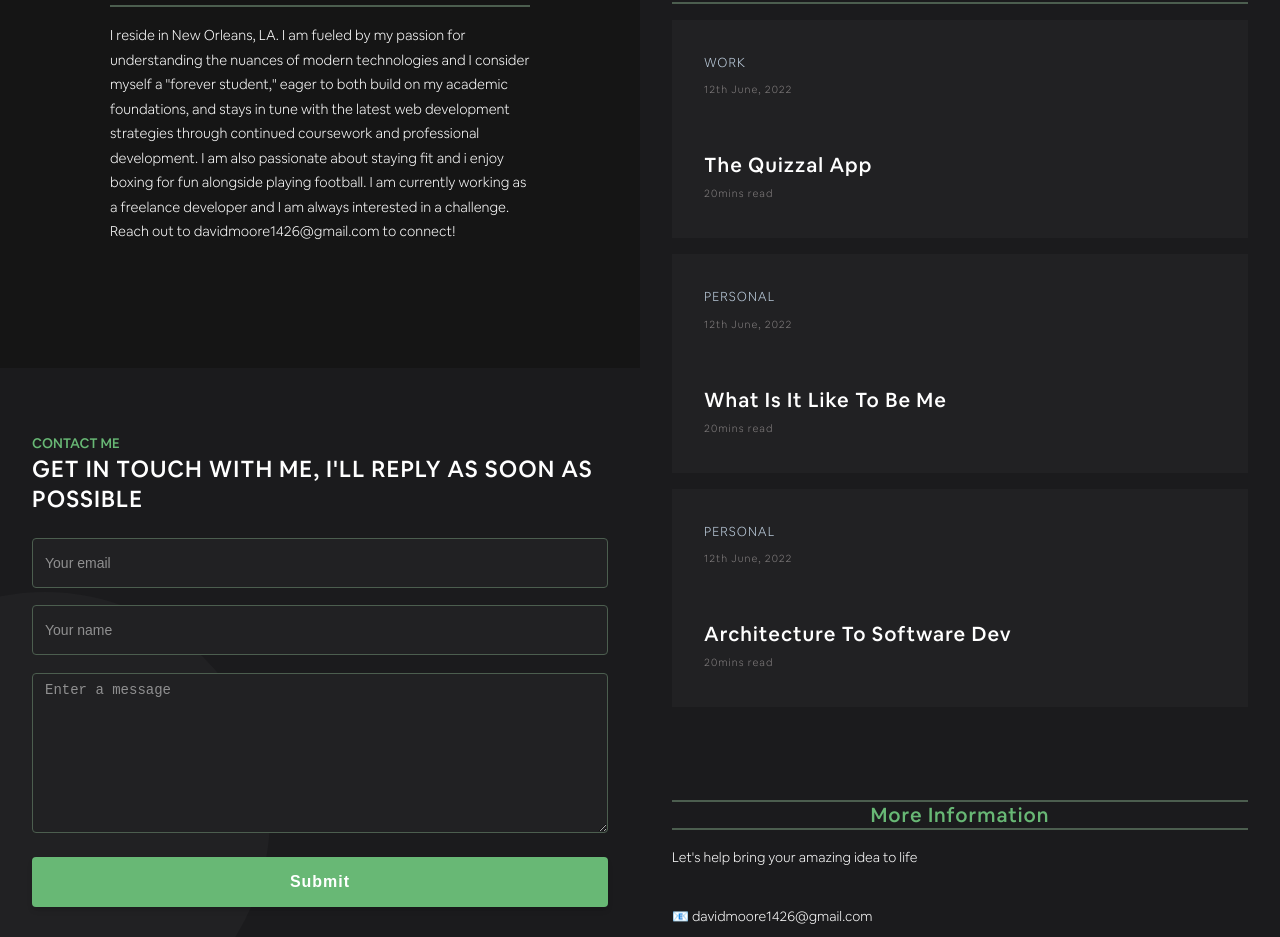
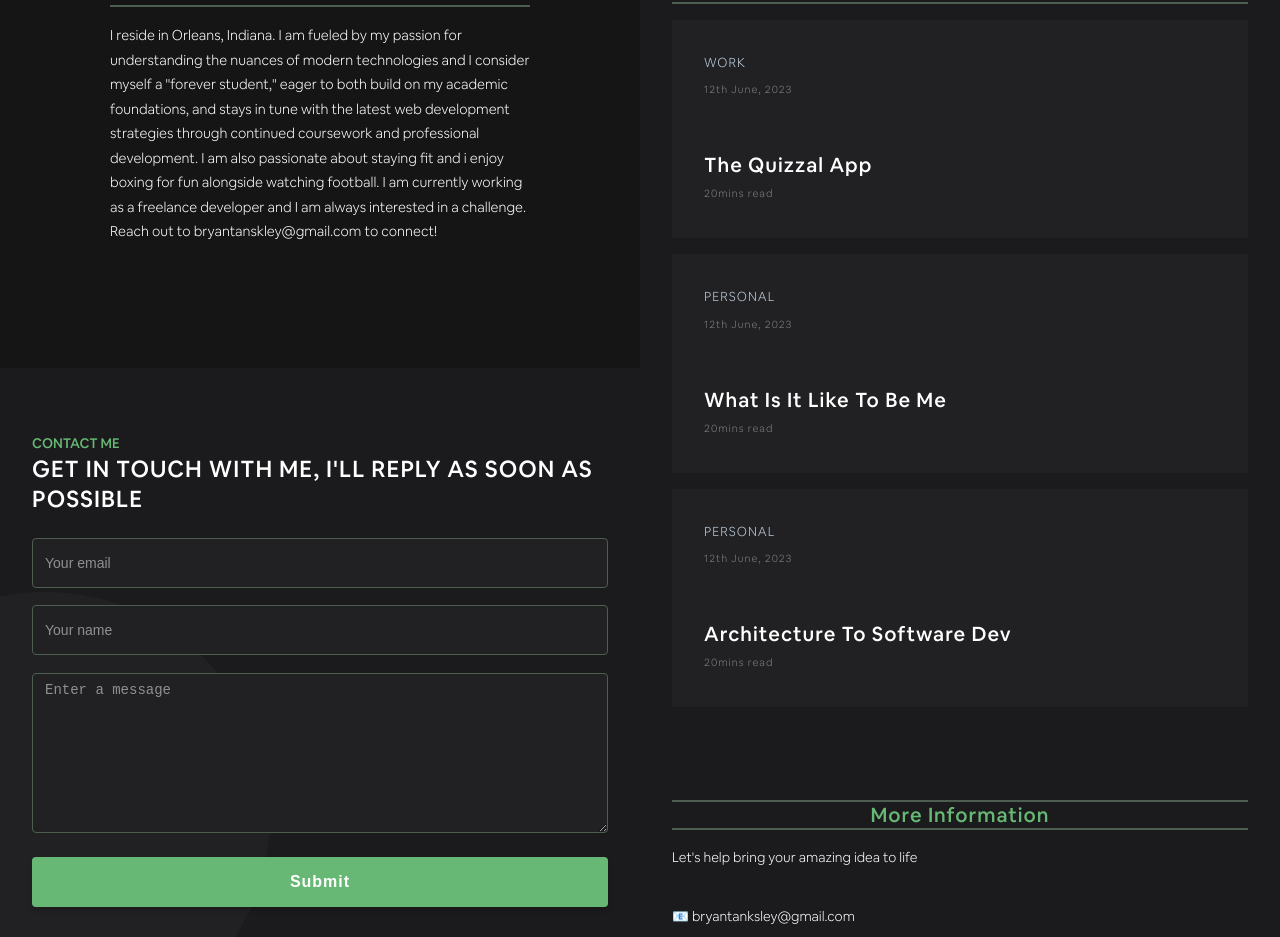
Before and after one commit to Moshood1426/Laity-Portfolio, a React (Create React App) app: page / in a window 1280 px wide. Shown: the part 1860-2797 px from the top of the page. Built offline with nearby package versions, Linux system fonts and the light colour scheme; the HTML template or start-up script is replaced by a standard one.

Commit message:
new updated

```diff
--- a/public/index.html
+++ b/public/index.html
@@ -24,7 +24,7 @@
       work correctly both with client-side routing and a non-root public URL.
       Learn how to configure a non-root public URL by running `npm run build`.
     -->
-    <title>David-Dev</title>
+    <title>Bryan-Dev</title>
   </head>
   <body>
     <noscript>You need to enable JavaScript to run this app.</noscript>
--- a/src/components/AboutMe.tsx
+++ b/src/components/AboutMe.tsx
@@ -7,15 +7,15 @@ const AboutMe = () => {
       <div className="aboutme-container">
         <h3 className="aboutme-title">About Me</h3>
         <p>
-          I reside in New Orleans, LA. I am fueled by my passion
+          I reside in Orleans, Indiana. I am fueled by my passion
           for understanding the nuances of modern technologies and I consider
           myself a "forever student," eager to both build on my academic
           foundations, and stays in tune with the latest web development
           strategies through continued coursework and professional development.
           I am also passionate about staying fit and i enjoy boxing for fun
-          alongside playing football. I am currently working as a freelance
+          alongside watching football. I am currently working as a freelance
           developer and I am always interested in a challenge. Reach out to
-          davidmoore1426@gmail.com to connect!
+          bryantanskley@gmail.com to connect!
         </p>
       </div>
     </Wrapper>
--- a/src/components/Architecture.tsx
+++ b/src/components/Architecture.tsx
@@ -9,7 +9,7 @@ const Architecture = () => {
       </Link>
       <div className="header">
         <p className="sub-title">
-          📅 2022-04-11 - ⏱️ 17 mins read - ✍️ Written by David Moore
+          📅 2022-04-11 - ⏱️ 17 mins read - ✍️ Written by Bryan Tanksley
         </p>
         <h2 className="title">Architecture to Software Dev</h2>
       </div>
--- a/src/components/Intro.tsx
+++ b/src/components/Intro.tsx
@@ -12,7 +12,7 @@ const Intro = () => {
           <img src={introImg} alt="coding-img" className="intro-img" />
         </div>
         <div className="intro-content-container">
-          <p className="sub-title">Hello👋 I'm David Moore😊</p>
+          <p className="sub-title">Hello👋 I'm Bryan Tanksley😊</p>
           <h1>
             I'm a <span className="title">Software Developer...</span>
           </h1>
--- a/src/components/MoreInfo.tsx
+++ b/src/components/MoreInfo.tsx
@@ -9,7 +9,7 @@ const MoreInfo = () => {
         <p className="more-info-subtitle">
           Let's help bring your amazing idea to life{" "}
         </p>
-        <p>📧 davidmoore1426@gmail.com</p>
+        <p>📧 bryantanksley@gmail.com</p>
       </div>
     </Wrapper>
   );
--- a/src/components/Quizzal.tsx
+++ b/src/components/Quizzal.tsx
@@ -1,15 +1,17 @@
 import React from "react";
 import Wrapper from "../assets/wrappers/Quizzal";
-import { Link } from "react-router-dom"
+import { Link } from "react-router-dom";
 //import register from "../assets/images/register.JPG";
 
 const Quizzal = () => {
   return (
     <Wrapper>
-      <Link className="back" to="/">{"<"} back</Link>
+      <Link className="back" to="/">
+        {"<"} back
+      </Link>
       <div className="header">
         <p className="sub-title">
-          📅 2022-04-11 - ⏱️ 17 mins read - ✍️ Written by David Moore
+          📅 2022-04-11 - ⏱️ 17 mins read - ✍️ Written by Bryan Tanksley
         </p>
         <h2 className="title">
           The Quizzal Project
--- a/src/components/WhatMe.tsx
+++ b/src/components/WhatMe.tsx
@@ -10,7 +10,7 @@ const WhatMe = () => {
       </Link>
       <div className="header">
         <p className="sub-title">
-          📅 2022-04-11 - ⏱️ 17 mins read - ✍️ Written by David Moore
+          📅 2022-04-11 - ⏱️ 17 mins read - ✍️ Written by Bryan Tanksley
         </p>
         <h2 className="title">What is it like to be me?</h2>
       </div>
--- a/src/utils/articles.tsx
+++ b/src/utils/articles.tsx
@@ -1,7 +1,7 @@
 const articles = [
   {
     category: "work",
-    date: "12th June, 2022",
+    date: "12th June, 2023",
     title: "The Quizzal App",
     time: "20mins read",
     link: "the-quizzal-app",
@@ -9,7 +9,7 @@ const articles = [
   },
   {
     category: "personal",
-    date: "12th June, 2022",
+    date: "12th June, 2023",
     title: "What is it like to be me",
     time: "20mins read",
     link: "what-is-it-like-to-be-me",
@@ -17,7 +17,7 @@ const articles = [
   },
   {
     category: "personal",
-    date: "12th June, 2022",
+    date: "12th June, 2023",
     title: "Architecture to Software Dev",
     time: "20mins read",
     link: "architecture-to-software-dev",
```
